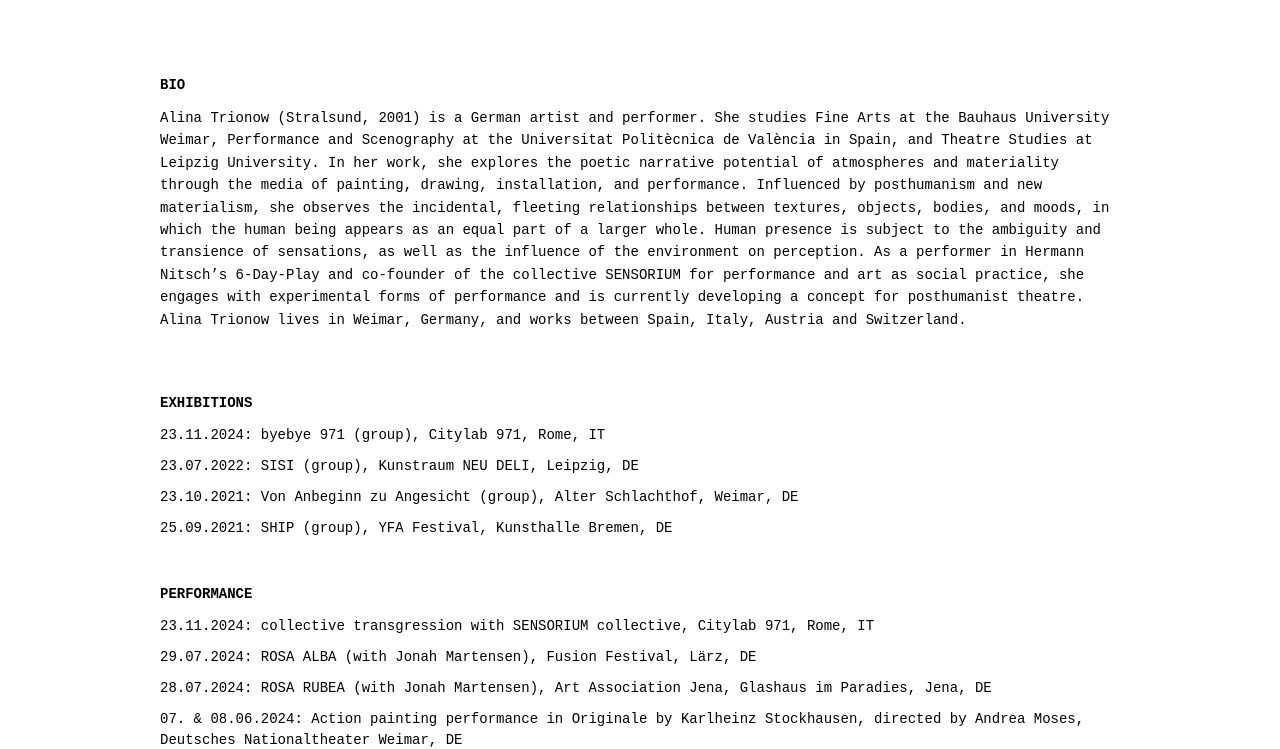
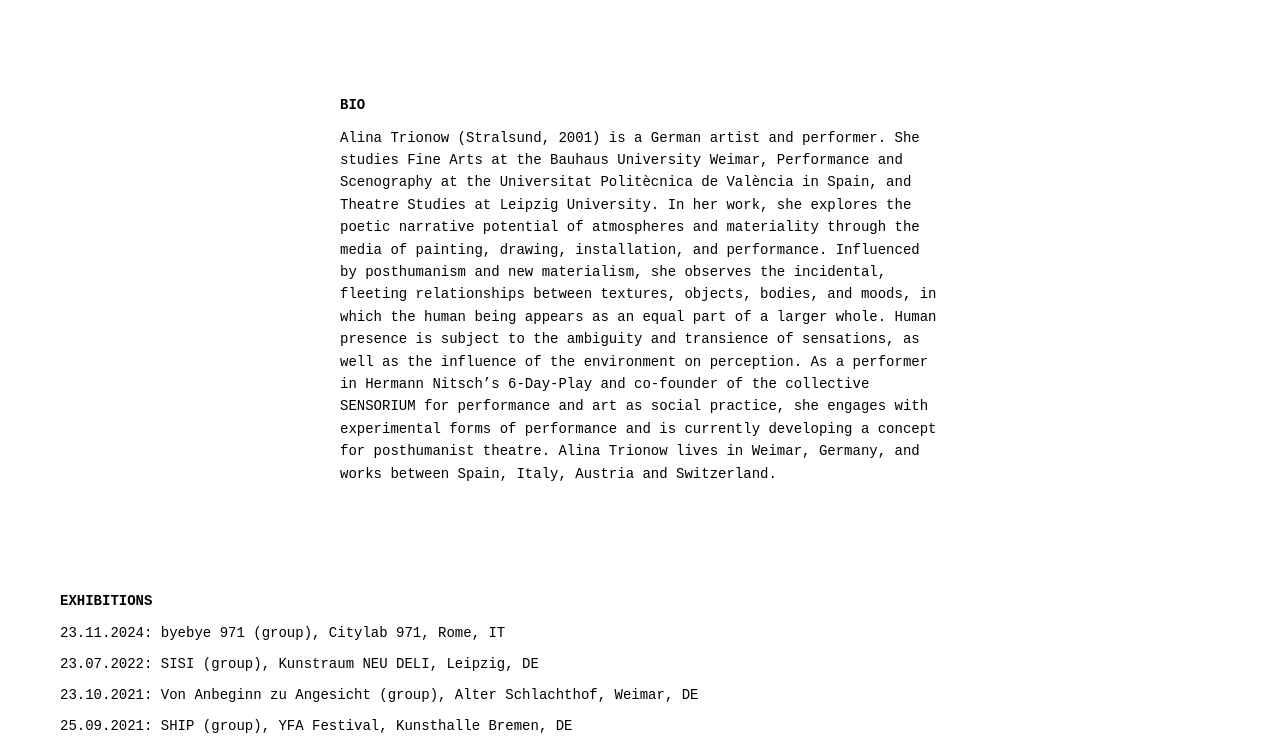
Before and after one commit to alinatrw/Alina-Trionow, a plain HTML site: page info.html in a window 1280 px wide. Shown: the part 60-809 px from the top of the page. Drawn offline with Linux system fonts and the light colour scheme; a web font is replaced by a local one.

Commit message:
change 2

```diff
--- a/style.css
+++ b/style.css
@@ -285,7 +285,9 @@ footer {
     margin-bottom: 10px; /* Optional: Abstand zwischen den Listenelementen */
 }
 .bio {
-    padding: 0;
+    max-width: 50%;
+    margin: 0 auto;
+    padding: 2em 1em;
 }
 
 
@@ -293,10 +295,3 @@ footer {
     line-height: 1.6;
     margin-bottom: 1.2em;
 }
-
-main {
-    max-width: 1000px;
-    margin: 0 auto;
-    padding: 40px 20px;
-    text-align: left;
-}
```
